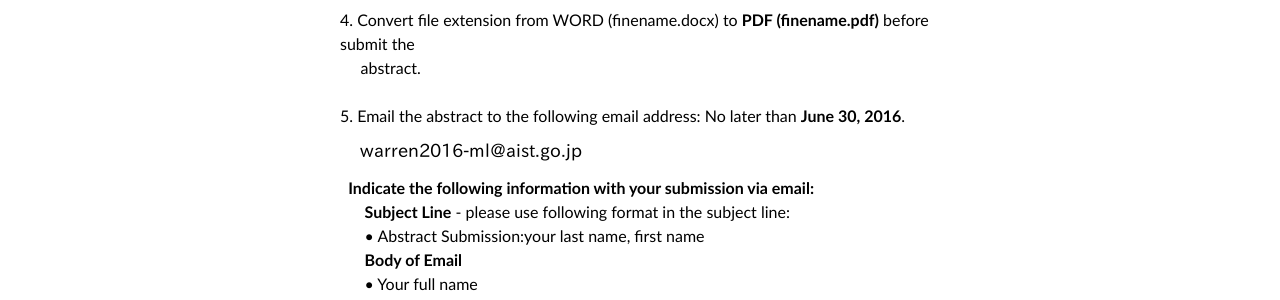
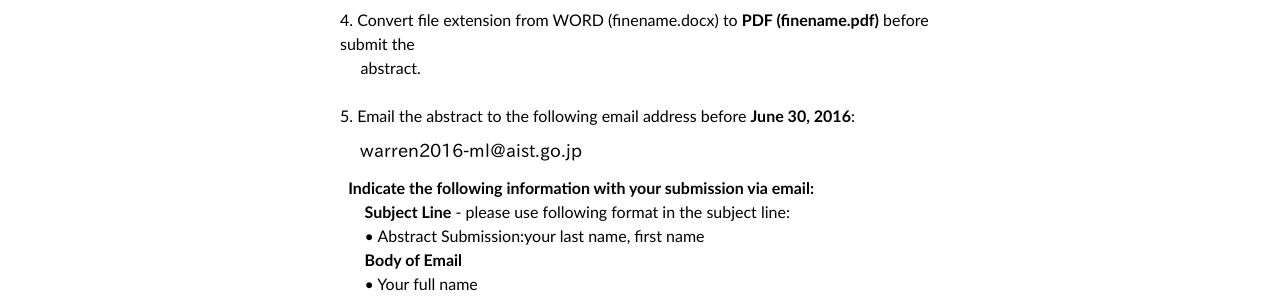
Before and after one commit to yamazakiM/test_warren2016, a Jekyll site: the page built from registration/submit.html, in a window 1280 px wide and 1191 px high. Shown: the part 627-927 px from the top of the window. Built offline with Jekyll 4.4.1, drawn with Linux system fonts in a browser that asks for light colours; nearby versions of some CDN libraries; library files that are not in the unit come from our copies.

Commit message:
Update submit.html

```diff
--- a/registration/submit.html
+++ b/registration/submit.html
@@ -38,7 +38,7 @@ layout: default
   </li>
   <br>
   <li>
-    5. Email the abstract to the following email address: No later than <strong>June 30, 2016</strong>.<br>
+    5. Email the abstract to the following email address before <strong>June 30, 2016</strong>:<br>
     <img class="abstract" alt="warrenworkshop_email.png" src="../../images/warrenworkshop_email.png" border="0">
     &nbsp; <strong>Indicate the following information with your submission via email:</strong><br>
     &nbsp; &nbsp; &nbsp; <strong>Subject Line</strong> - please use following format in the subject line:<br>
```
